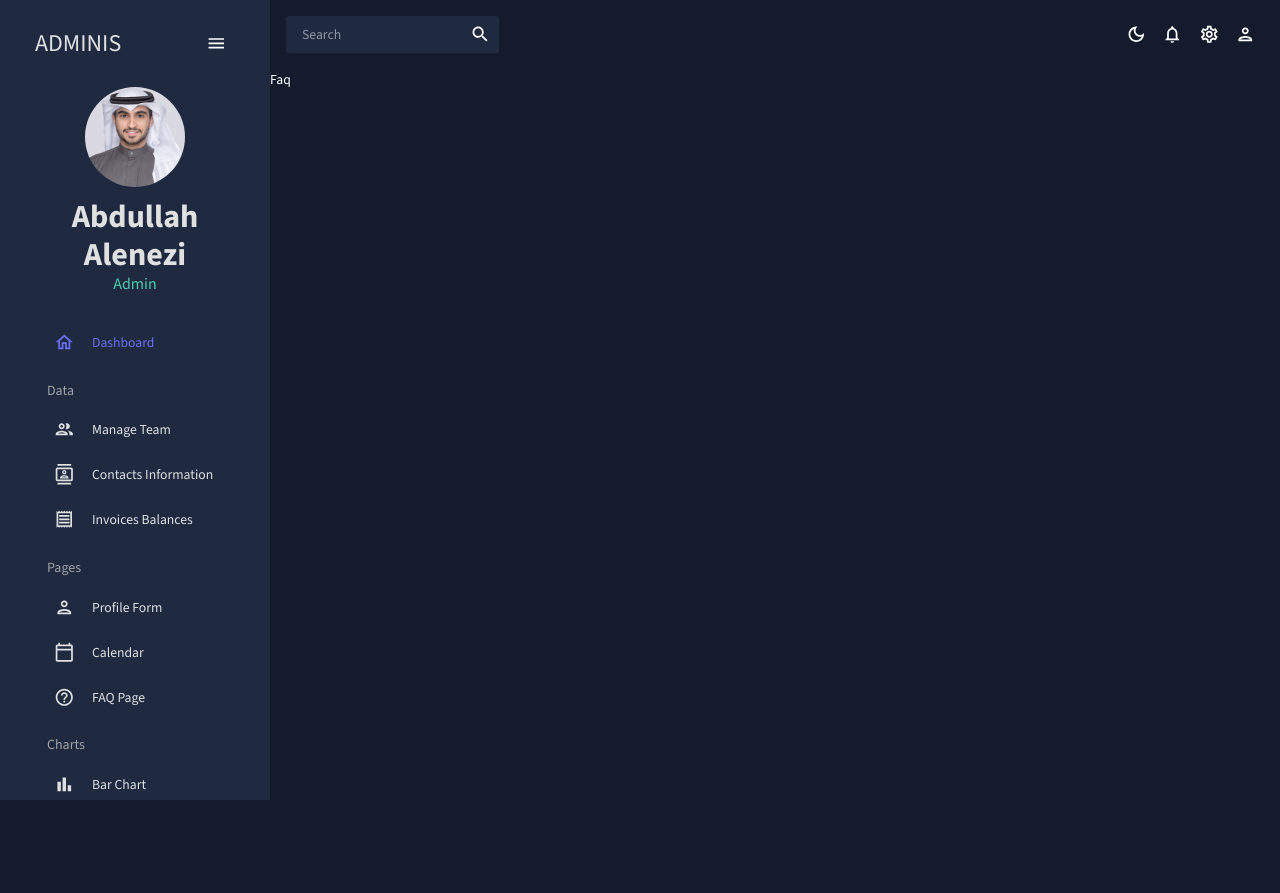
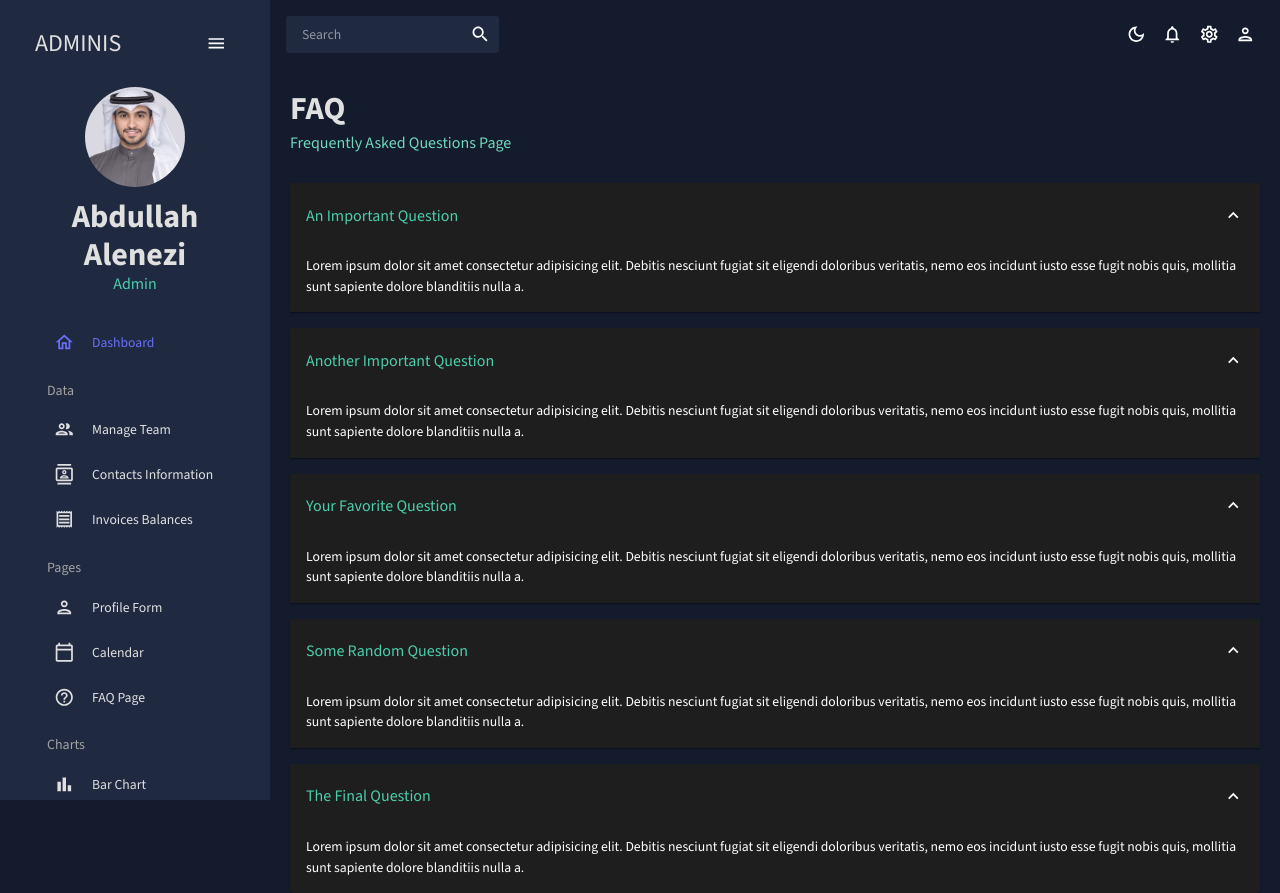
Before and after one commit to BlackTigerQ8/mern-admin, a React (Create React App) app: page /faq in a window 1280 px wide. Before the commit the page ends 800 px from the top, so only its background shows below. Built offline with nearby package versions, Linux system fonts and the light colour scheme.

Commit message:
Completed FAQ

```diff
--- a/src/scenes/Faq.jsx
+++ b/src/scenes/Faq.jsx
@@ -1,7 +1,101 @@
 import React from "react";
+import { Box, useTheme, Typography } from "@mui/material";
+import Header from "../components/Header";
+import Accordion from "@mui/material/Accordion";
+import AccordionSummary from "@mui/material/AccordionSummary";
+import AccordionDetails from "@mui/material/AccordionDetails";
+import ExpandMoreIcon from "@mui/icons-material/ExpandMore";
+import { tokens } from "../theme";
 
 const Faq = () => {
-  return <div>Faq</div>;
+  const theme = useTheme();
+  const colors = tokens(theme.palette.mode);
+
+  return (
+    <Box m="20px">
+      <Header title="FAQ" subtitle="Frequently Asked Questions Page" />
+
+      <Accordion defaultExpanded>
+        <AccordionSummary expandIcon={<ExpandMoreIcon />}>
+          <Typography color={colors.greenAccent[500]} variant="h5">
+            An Important Question
+          </Typography>
+        </AccordionSummary>
+        <AccordionDetails>
+          <Typography>
+            Lorem ipsum dolor sit amet consectetur adipisicing elit. Debitis
+            nesciunt fugiat sit eligendi doloribus veritatis, nemo eos incidunt
+            iusto esse fugit nobis quis, mollitia sunt sapiente dolore
+            blanditiis nulla a.
+          </Typography>
+        </AccordionDetails>
+      </Accordion>
+
+      <Accordion defaultExpanded>
+        <AccordionSummary expandIcon={<ExpandMoreIcon />}>
+          <Typography color={colors.greenAccent[500]} variant="h5">
+            Another Important Question
+          </Typography>
+        </AccordionSummary>
+        <AccordionDetails>
+          <Typography>
+            Lorem ipsum dolor sit amet consectetur adipisicing elit. Debitis
+            nesciunt fugiat sit eligendi doloribus veritatis, nemo eos incidunt
+            iusto esse fugit nobis quis, mollitia sunt sapiente dolore
+            blanditiis nulla a.
+          </Typography>
+        </AccordionDetails>
+      </Accordion>
+
+      <Accordion defaultExpanded>
+        <AccordionSummary expandIcon={<ExpandMoreIcon />}>
+          <Typography color={colors.greenAccent[500]} variant="h5">
+            Your Favorite Question
+          </Typography>
+        </AccordionSummary>
+        <AccordionDetails>
+          <Typography>
+            Lorem ipsum dolor sit amet consectetur adipisicing elit. Debitis
+            nesciunt fugiat sit eligendi doloribus veritatis, nemo eos incidunt
+            iusto esse fugit nobis quis, mollitia sunt sapiente dolore
+            blanditiis nulla a.
+          </Typography>
+        </AccordionDetails>
+      </Accordion>
+
+      <Accordion defaultExpanded>
+        <AccordionSummary expandIcon={<ExpandMoreIcon />}>
+          <Typography color={colors.greenAccent[500]} variant="h5">
+            Some Random Question
+          </Typography>
+        </AccordionSummary>
+        <AccordionDetails>
+          <Typography>
+            Lorem ipsum dolor sit amet consectetur adipisicing elit. Debitis
+            nesciunt fugiat sit eligendi doloribus veritatis, nemo eos incidunt
+            iusto esse fugit nobis quis, mollitia sunt sapiente dolore
+            blanditiis nulla a.
+          </Typography>
+        </AccordionDetails>
+      </Accordion>
+
+      <Accordion defaultExpanded>
+        <AccordionSummary expandIcon={<ExpandMoreIcon />}>
+          <Typography color={colors.greenAccent[500]} variant="h5">
+            The Final Question
+          </Typography>
+        </AccordionSummary>
+        <AccordionDetails>
+          <Typography>
+            Lorem ipsum dolor sit amet consectetur adipisicing elit. Debitis
+            nesciunt fugiat sit eligendi doloribus veritatis, nemo eos incidunt
+            iusto esse fugit nobis quis, mollitia sunt sapiente dolore
+            blanditiis nulla a.
+          </Typography>
+        </AccordionDetails>
+      </Accordion>
+    </Box>
+  );
 };
 
 export default Faq;
```
